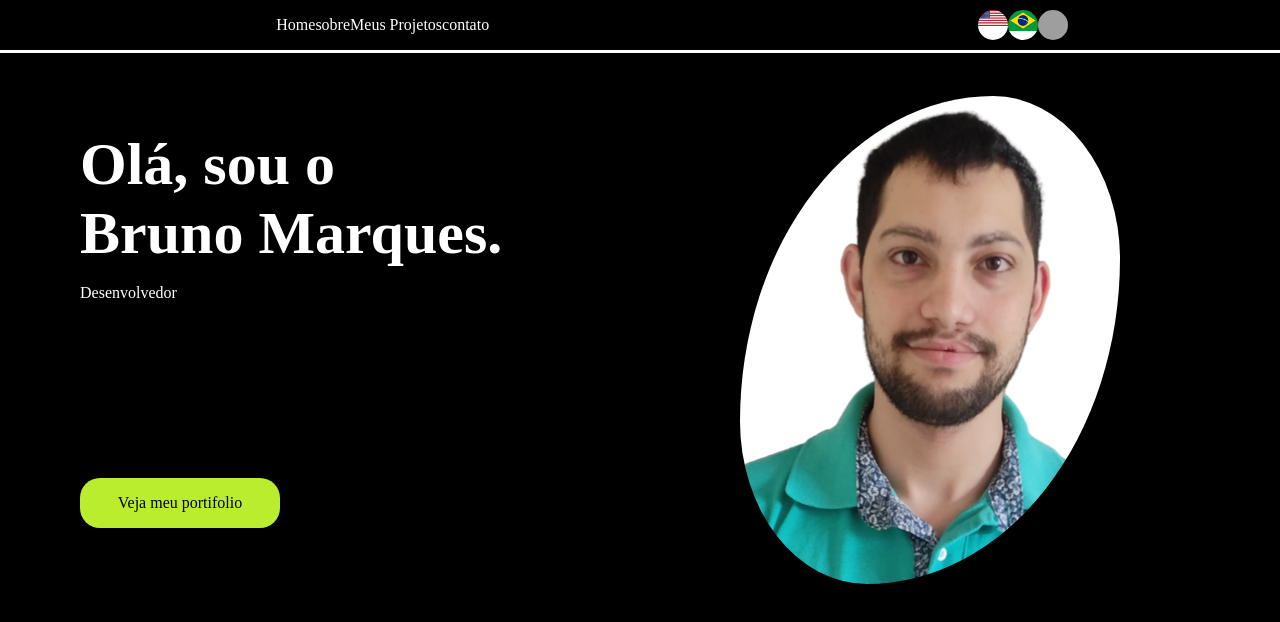
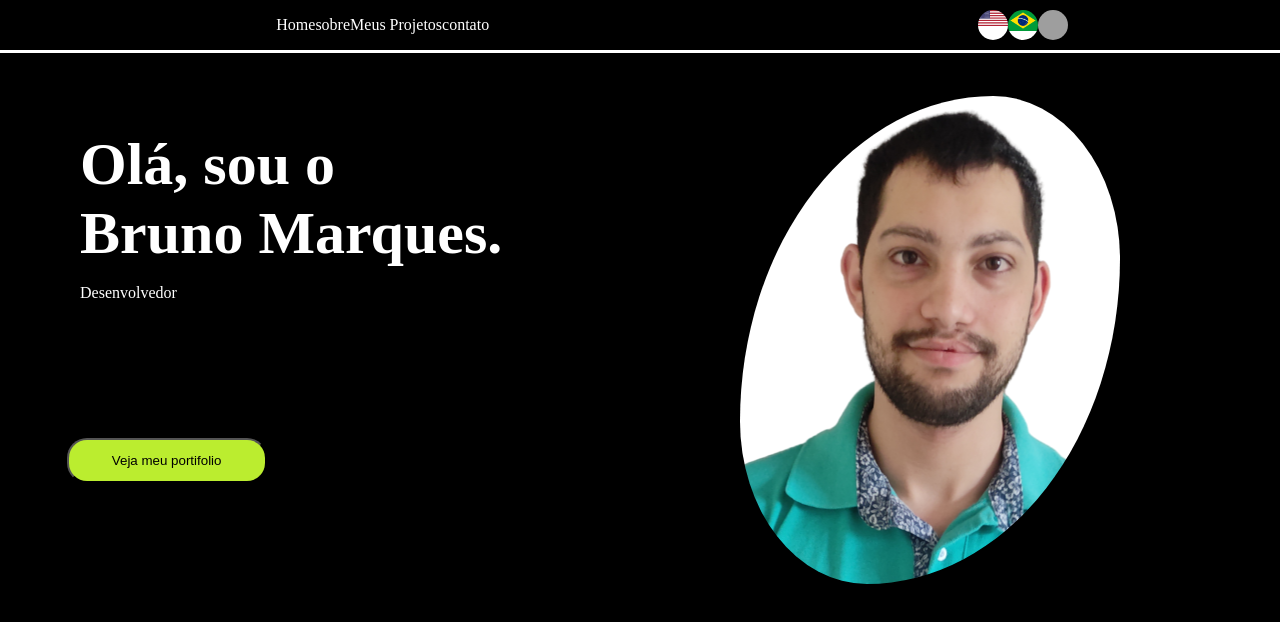
Before and after one commit to brunomarques97/Portifolio, a React (Create React App) app in the folder app/: page / in a window 1280 px wide. Shown: the top 622 px of the page. Built offline with nearby package versions, Linux system fonts and the light colour scheme; grey boxes are pictures that could not be loaded.

Commit message:
Mundando estagio para a pagina

```diff
--- a/app/src/App.js
+++ b/app/src/App.js
@@ -1,9 +1,23 @@
 import './App.css';
+import {useState} from "react";
 
 
 import Home from './components/home';
+import Page from './components/page/page';
+
+
+const estagio =[
+  {id:1,name:"home"},
+  {id:2,name:"page"},
+];
 
 function App() {
+  const[estagiopage,setestagiopage] = useState(estagio[0].name);
+
+  const page=()=>{
+    setestagiopage(estagio[1].name)
+  }
+
   return (
     <div className="App">
       <header>
@@ -19,7 +33,8 @@ function App() {
           <p className="lampada"></p>
         </section>
       </header>
-      <Home/>
+      {estagiopage === 'home' && <Home page={page}/>}
+      {estagiopage === 'page' && (<Page/>)}
     </div>
   );
 }
--- a/app/src/components/home.js
+++ b/app/src/components/home.js
@@ -1,6 +1,6 @@
 import './home.css';
 
-function Home() {
+function Home({page}) {
     return (
       <div>
         <main>
@@ -8,7 +8,7 @@ function Home() {
             <h1>Olá, sou o Bruno Marques.</h1>
             <p>Desenvolvedor</p>
           </section>
-          <p className="botao"><span>Veja meu portifolio</span></p>
+          <button className="botao" onClick={page}>Veja meu portifolio</button>
           <p className="foto"></p>
         </main>
       </div>
--- /dev/null
+++ b/app/src/components/page/page.js
@@ -0,0 +1,18 @@
+
+function Page() {
+    return (
+      <div>
+        <main>
+          <section >
+            <h1>Quem é o Bruno?</h1>
+            <section>
+                <p>Sou desenvolvedor em transição de carreira. Sou apaixonado por tecnogia e amante de  jogos.</p>
+                <p></p>
+            </section>
+          </section>
+        </main>
+      </div>
+    );
+  }
+
+  export default Page;
```
